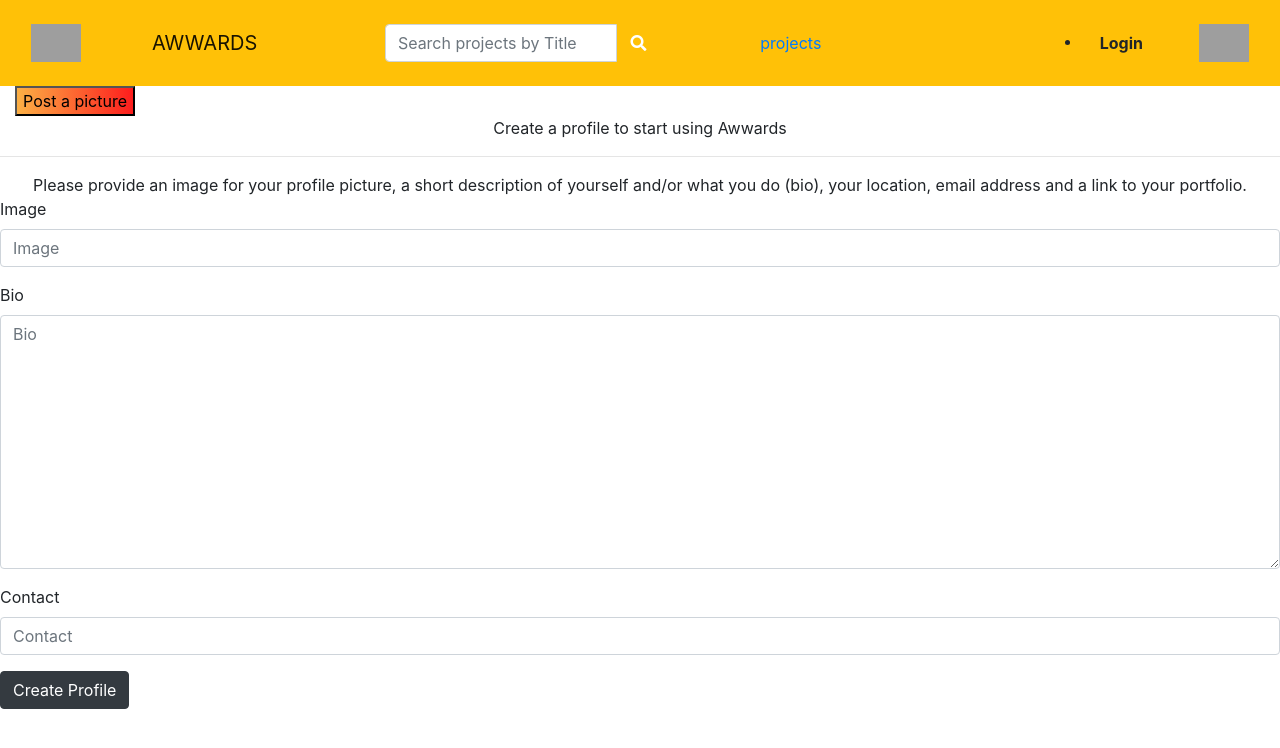
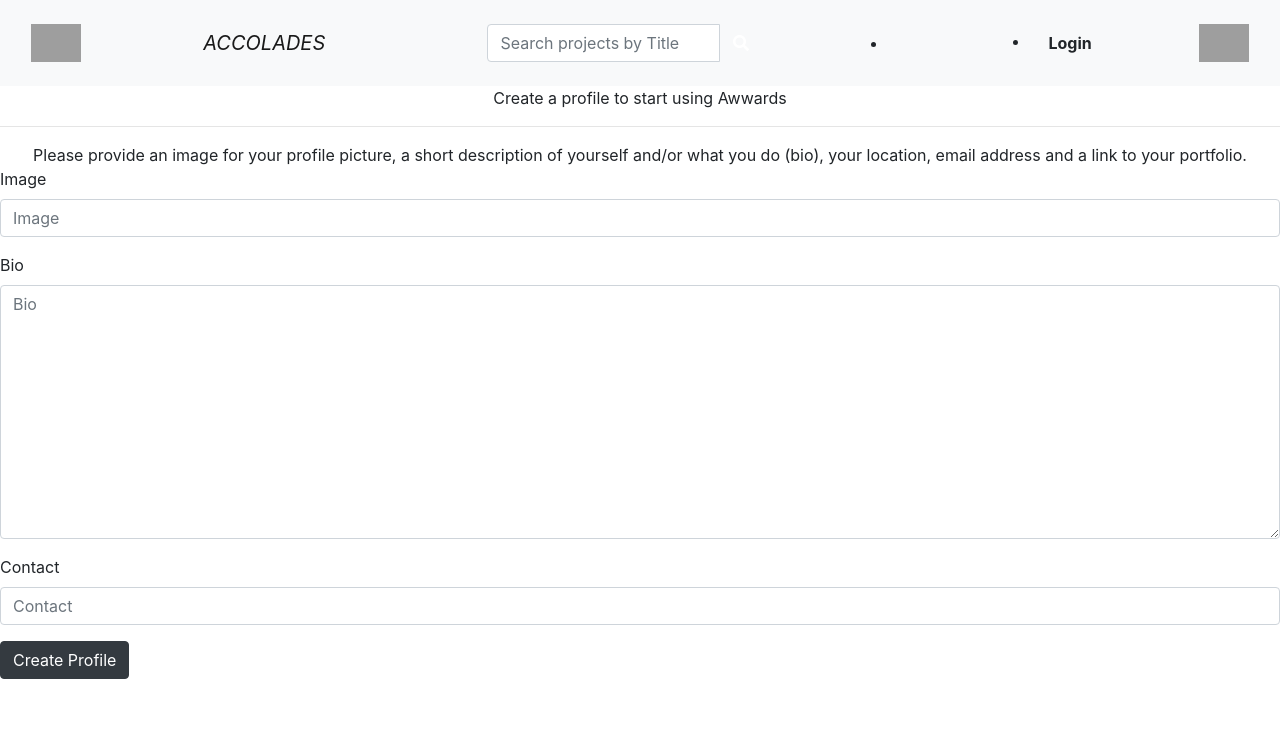
Before and after one commit to lizgi/Lit_Awards, a Django app: page /create_profile/ in a window 1280 px wide. Shown: the top 748 px of the page. Run offline with Django 3.2, Linux system fonts and the light colour scheme; some libraries are stand-ins or nearby versions; some web fonts are replaced; grey boxes are pictures that could not be loaded.

Commit message:
change display colour

```diff
--- a/best/templates/navbar.html
+++ b/best/templates/navbar.html
@@ -8,12 +8,12 @@
 </head>
 <body>
   {% load bootstrap4 %}
-  <nav class="navbar navbar-default navbar-light bg-warning" style="padding: 1em;">
+  <nav class="navbar navbar-default navbar-light bg-light" style="padding: 1em;">
     <div class="container-fluid">
       <img src="https://cdn-icons-png.flaticon.com/512/819/819590.png" width="50" alt="">
       <div class="col-sm-2 col-md-2 navbar-header">
 
-        <button class="btn btn-default"><a class="navbar-brand" href=""> AWWARDS </a></button>
+        <button class="btn btn-default"><a class="navbar-brand" href=""> <i>ACCOLADES </i> </a></button>
       </div>
 
       <div class="col-sm-3 col-md-3 navbar-right">
@@ -31,9 +31,10 @@
       </div>
       </div>
 
-      <div class="col-sm-3 col-md-3">
-        <button class="btn btn-default"><a href="" class="col-sm-3 col-md-3 col-lg-3">projects</a></button>
-      </div>
+      <li>
+        <a class="btn btn-default" href="/profile/" style="font-weight: 700;">{{ user.username }}</a>
+    </li>
+
 
       {% if user.is_authenticated %}
 
@@ -51,11 +52,7 @@
             <li>
                 <a class="btn btn-default" href="/accounts/register" style="font-weight: 700;">Register</a>
             </li>
-            <li>
 
-                <a class="btn btn-default" href="">Change
-                    Password</a>
-            </li>
             <li>
                 <a class="btn btn-default" href="/logout" style="font-weight: 700;">Log Out</a>
             </li>
@@ -70,10 +67,6 @@
 <img src="https://cdn-icons-png.flaticon.com/512/3176/3176367.png" width="50" alt="">
     </div>
   </nav>
-  <div class="col-md-3">
-    <form action="/upload/pic/">
-        <input type="submit" style=" background :linear-gradient(to left,#fd1d1d,#fcb045)"value="Post a picture" />
-    </form>
-</div>
+
 </body>
 </html>
```
